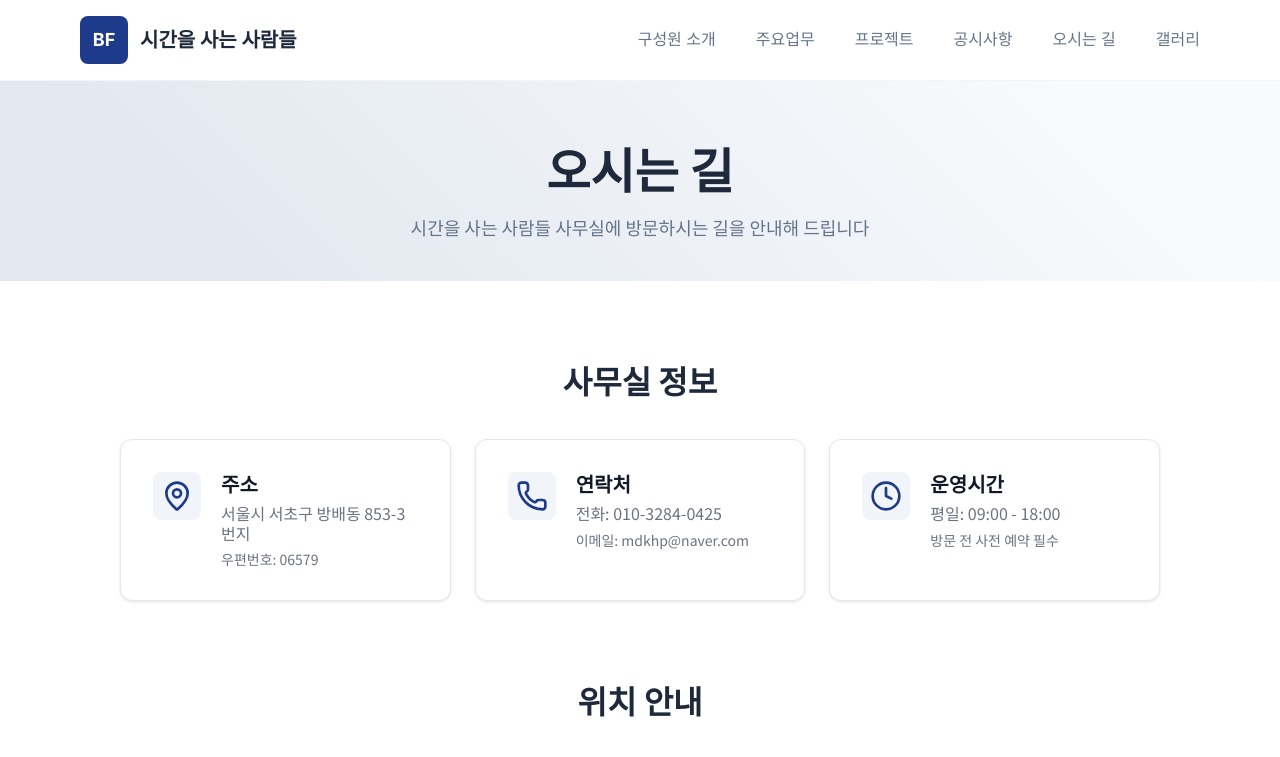
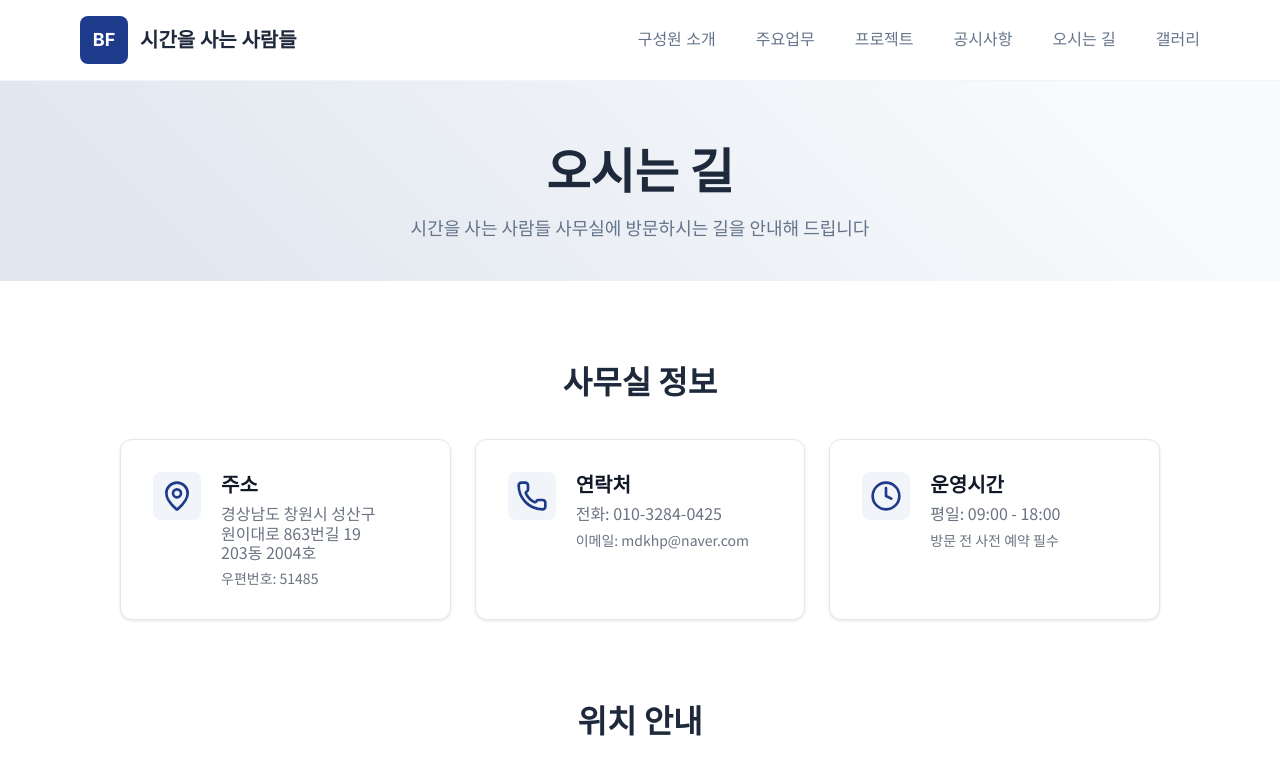
Before and after one commit to haneulkimhera/buying-freedom, a React (Create React App) app: page /contact in a window 1280 px wide. Shown: the top 757 px of the page. Built offline with nearby package versions, Linux system fonts and the light colour scheme; no server answers.

Commit message:
REFACTOR: refactor address

```diff
--- a/src/components/Footer.jsx
+++ b/src/components/Footer.jsx
@@ -148,7 +148,7 @@ const Footer = () => {
                   strokeLinejoin="round"
                 />
               </svg>
-              <div className="contact-text">서울시 서초구 방배동 853-3번지</div>
+              <div className="contact-text">경상남도 창원시 성산구 원이대로 863번길 19<br />203동 2004호</div>
             </div>
             <div className="contact-item">
               <svg
--- a/src/pages/Contact.jsx
+++ b/src/pages/Contact.jsx
@@ -42,8 +42,8 @@ const Contact = () => {
               </div>
               <div className="card-content">
                 <h3 className="card-title">주소</h3>
-                <p className="address-main">서울시 서초구 방배동 853-3번지</p>
-                <p className="address-postal">우편번호: 06579</p>
+                <p className="address-main">경상남도 창원시 성산구<br />원이대로 863번길 19<br />203동 2004호</p>
+                <p className="address-postal">우편번호: 51485</p>
               </div>
             </div>
 
```
